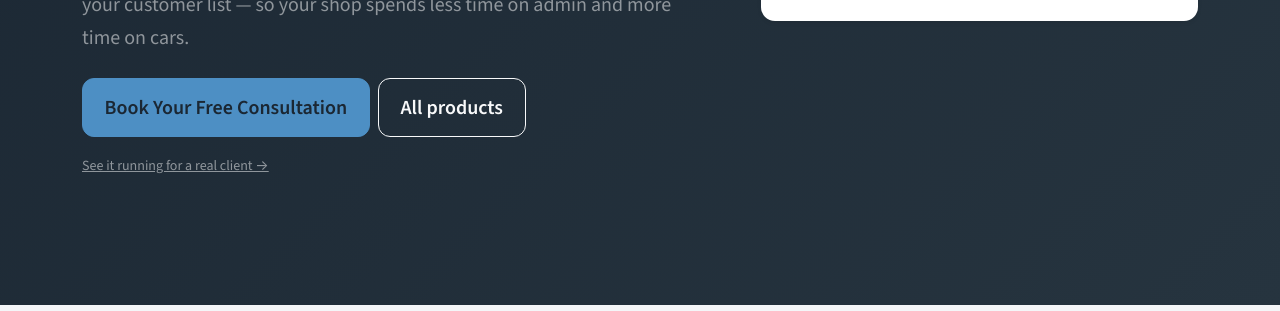
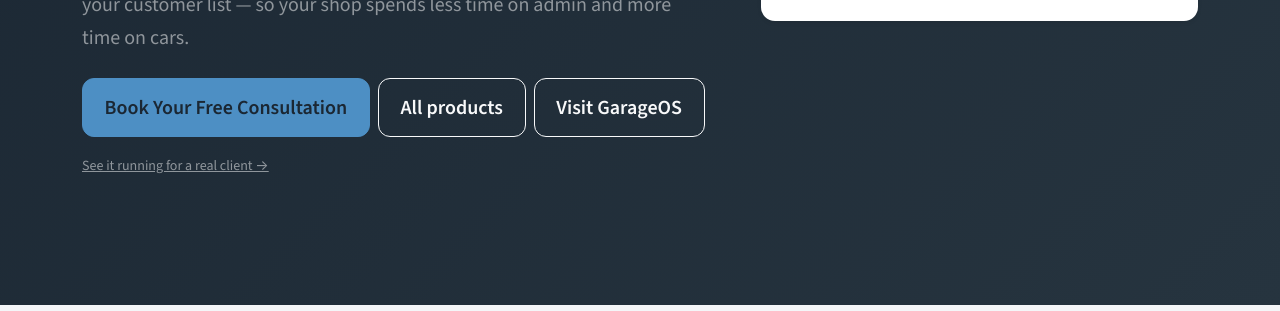
Before and after one commit to MitchellCastellanos/GABANSolutions, a website: page software/garageos.html in a window 1280 px wide. Shown: the part 489-800 px from the top of the page. Drawn offline with nearby package versions, Linux system fonts and the light colour scheme.

Commit message:
feat: link GarageOS live product in showcase

```diff
--- a/software/garageos.html
+++ b/software/garageos.html
@@ -142,6 +142,7 @@
         <div class="d-flex gap-2 flex-wrap mb-3">
           <a class="btn btn-warning btn-lg" href="/book" data-i18n="go_cta1">Book Your Free Consultation</a>
           <a class="btn btn-outline-light btn-lg" href="/software/#products" data-i18n="go_cta2">All products</a>
+          <a class="btn btn-outline-light btn-lg" href="https://garage-os-peach.vercel.app/" target="_blank" rel="noopener" data-i18n="go_cta3">Visit GarageOS</a>
         </div>
         <a class="small text-white-50" href="/portfolio#garageos" data-i18n="go_case">See it running for a real client →</a>
       </div>
@@ -332,6 +333,7 @@
       go_lead: "GarageOS keeps customers, vehicles, quotes, PDF invoices with GST/QST, appointments and service history in one place — plus email campaigns to your customer list — so your shop spends less time on admin and more time on cars.",
       go_cta1: "Book Your Free Consultation",
       go_cta2: "All products",
+      go_cta3: "Visit GarageOS",
       go_case: "See it running for a real client →",
       go_card_t: "Built for shops, not accountants",
       go_card_d: "A simple workflow your front desk and mechanics can actually use, with everything tied to the vehicle and the customer.",
@@ -368,6 +370,7 @@
       go_lead: "GarageOS regroupe clients, véhicules, devis, factures PDF avec TPS/TVQ, rendez-vous et historique d'entretien au même endroit — plus des campagnes de courriel à vos clients — pour passer moins de temps en administration et plus de temps sur les voitures.",
       go_cta1: "Réservez votre consultation gratuite",
       go_cta2: "Tous les produits",
+      go_cta3: "Voir GarageOS",
       go_case: "Voir comment ça fonctionne pour un vrai client →",
       go_card_t: "Conçu pour les ateliers, pas pour les comptables",
       go_card_d: "Un flux de travail simple que votre réception et vos mécaniciens peuvent vraiment utiliser, avec tout rattaché au véhicule et au client.",
@@ -404,6 +407,7 @@
       go_lead: "GarageOS reúne clientes, vehículos, cotizaciones, facturas PDF con TPS/TVQ, citas e historial de servicio en un solo lugar — más campañas de correo a tus clientes — para dedicar menos tiempo a la administración y más a los autos.",
       go_cta1: "Agenda tu consulta gratuita",
       go_cta2: "Todos los productos",
+      go_cta3: "Visitar GarageOS",
       go_case: "Ve cómo funciona con un cliente real →",
       go_card_t: "Hecho para talleres, no para contadores",
       go_card_d: "Un flujo de trabajo simple que tu recepción y tus mecánicos sí pueden usar, con todo ligado al vehículo y al cliente.",
```
Also changed, not shown: portfolio.html (+1 -1 lines), software/index.html (+4 -0 lines).
